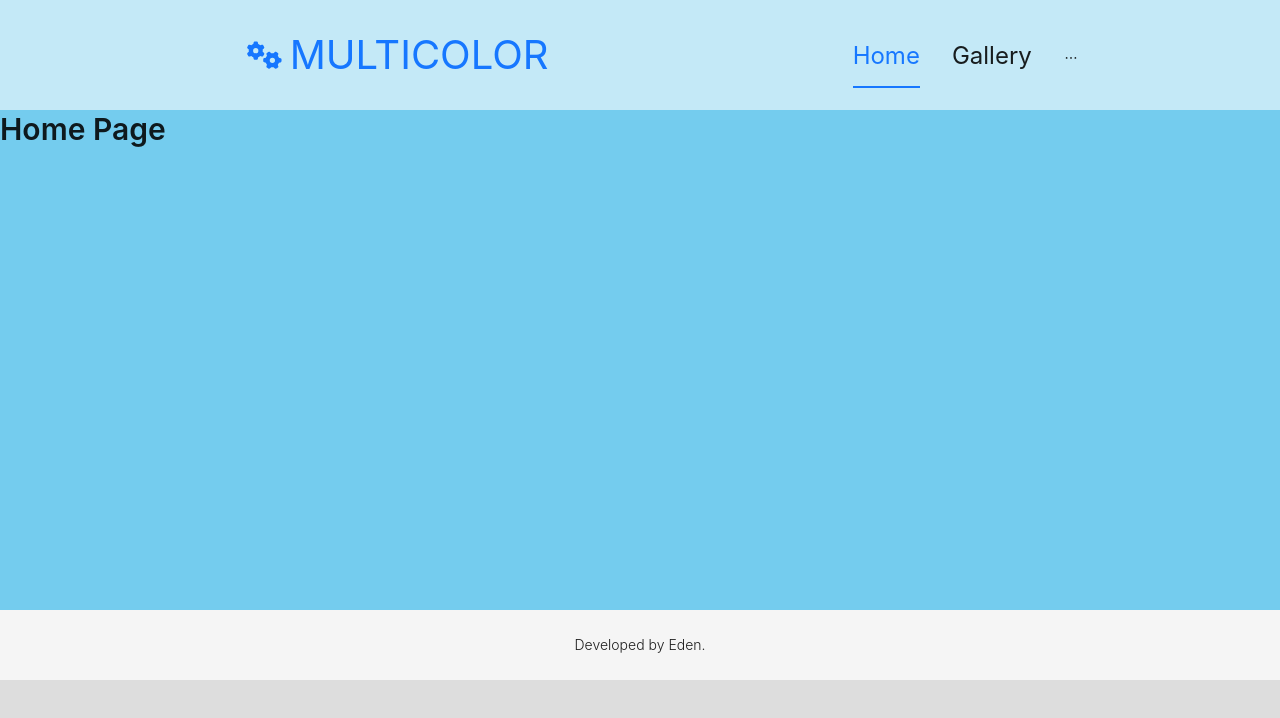
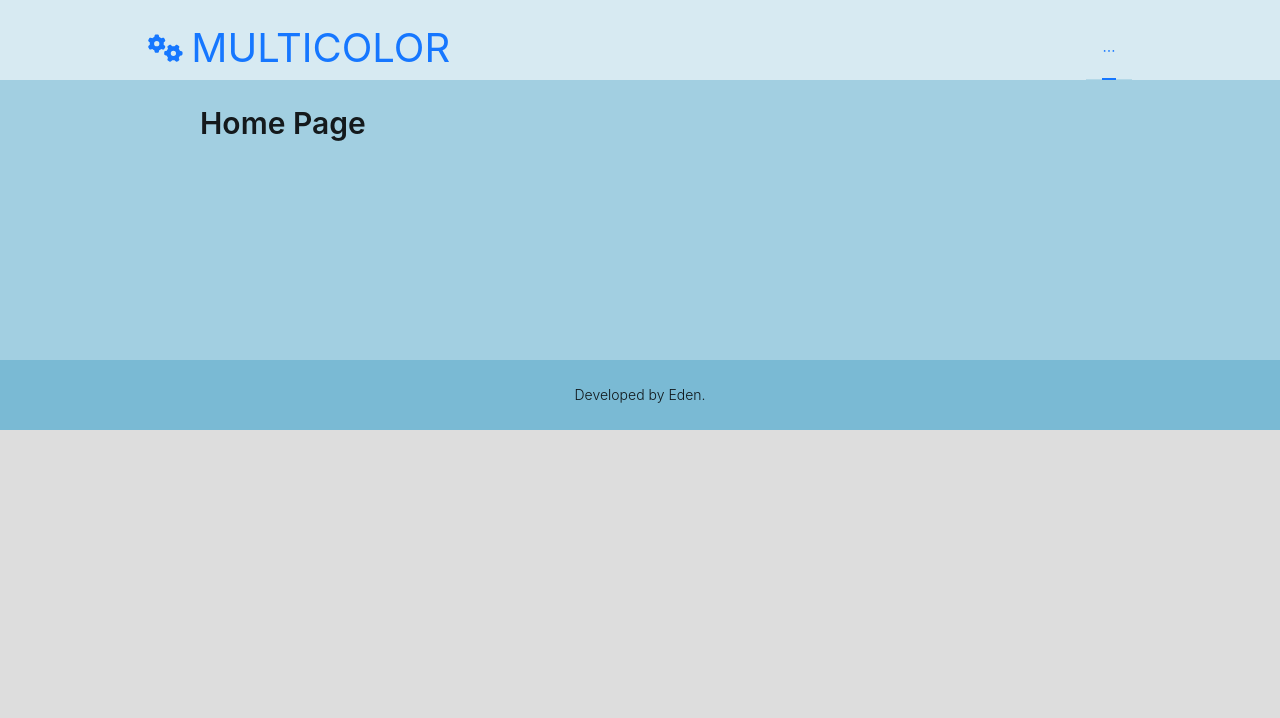
Before and after one commit to nvh-gel/gallery-react, a React (Create React App) app: page /contact in a window 1280 px wide. Shown: the top 718 px of the page. Built offline with nearby package versions, Linux system fonts and the light colour scheme.

Commit message:
apply theme

```diff
--- a/src/App.css
+++ b/src/App.css
@@ -1,15 +1,13 @@
 .layout-header {
     background-color: rgba(255, 255, 255, 0.7);
-    height: 110px;
-}
-
-.app {
-    background-color: #38b6e6;
+    height: 80px;
 }
 
 .content {
     background-color: rgba(255, 255, 255, 0.3);
-    height: 500px;
+    min-height: 280px;
+    padding: 24px 200px;
+    border: #0b0b0b;
 }
 
 .center-aligned {
--- a/src/App.tsx
+++ b/src/App.tsx
@@ -1,18 +1,63 @@
-import React from 'react';
+import React, {useEffect, useState} from 'react';
 import './App.css';
 import PageMenu from "./components/menu";
-import {Layout} from "antd";
+import {ConfigProvider, Layout} from "antd";
 import {Content, Footer, Header} from "antd/es/layout/layout";
-import {HashRouter, Route, Routes} from "react-router-dom";
+import {HashRouter, Route, Routes, useLocation} from "react-router-dom";
 import PageFooter from "./components/footer";
 import HomePage from "./pages/home";
 import GalleryPage from "./pages/gallery";
 import AboutPage from "./pages/about";
 import ContactPage from "./pages/contact";
 
+const themeBlue = {
+    token: {
+        colorBgBase: '#74ccee',
+    }
+}
+const themeRed = {
+    token: {
+        colorBgBase: '#ed544c',
+    }
+}
+const themeYellow = {
+    token: {
+        colorBgBase: '#eaa319',
+    }
+}
+const themeGreen = {
+    token: {
+        colorBgBase: '#16b5a3',
+    }
+}
+
 function Page() {
+
+    const location = useLocation();
+    const [currentTheme, setCurrentTheme] = useState(themeBlue);
+
+    function defineTheme(pathname: string) {
+        switch (pathname) {
+            case "/":
+                return themeBlue;
+            case "/gallery":
+                return themeRed;
+            case "/about":
+                return themeYellow;
+            case "/contact":
+                return themeGreen;
+            default:
+                return themeBlue;
+        }
+    }
+
+    useEffect(() => {
+        setCurrentTheme(defineTheme(location.pathname));
+    }, [location]);
+
     return (
         <div className="container">
+            <ConfigProvider theme={currentTheme}>
                 <Layout className="app layout">
                     <Header className="layout-header">
                         <PageMenu/>
@@ -28,9 +73,12 @@ function Page() {
                     <Footer>
                         <PageFooter/>
                     </Footer>
+
                 </Layout>
+            </ConfigProvider>
         </div>
-    );
+    )
+        ;
 }
 
 const App: React.FC = () => (
--- a/src/components/menu/index.tsx
+++ b/src/components/menu/index.tsx
@@ -7,15 +7,19 @@ import {NavLink, useLocation} from "react-router-dom";
 const menuItems = [{
     key: '/',
     label: <NavLink to="/">Home</NavLink>,
+    color: '#74ccee',
 }, {
     key: '/gallery',
     label: <NavLink to="/gallery">Gallery</NavLink>,
+    color: '#ed544c',
 }, {
     key: '/about',
     label: <NavLink to="/about">About Us</NavLink>,
+    color: '#eaa319',
 }, {
     key: '/contact',
     label: <NavLink to="/contact">Contact</NavLink>,
+    color: '#16b5a3',
 },];
 
 function PageMenu() {
@@ -23,8 +27,7 @@ function PageMenu() {
     const location = useLocation();
 
     return (
-        <Row justify="space-between" className="nav-bar" align="middle">
-            <Col span={4}/>
+        <Row justify="space-around" className="nav-bar" align="bottom">
             <Col span={8}>
                 <NavLink to="/">
                     <Space direction="horizontal">
@@ -33,12 +36,13 @@ function PageMenu() {
                     </Space>
                 </NavLink>
             </Col>
-            <Col span={4}/>
             <Col span={8}>
-                <Menu className="menu nav-bar"
-                      mode="horizontal"
-                      items={menuItems}
-                      selectedKeys={[location.pathname]}
+                <Menu
+                    className="nav-bar"
+                    mode="horizontal"
+                    items={menuItems}
+                    selectedKeys={[location.pathname]}
+                    style={{float: "right"}}
                 />
             </Col>
         </Row>
--- a/src/components/menu/menu.css
+++ b/src/components/menu/menu.css
@@ -1,4 +1,3 @@
-
 .logo {
     font-size: 40px;
     font-weight: 400;
@@ -8,9 +7,5 @@
     height: 100%;
     font-size: 24px;
     font-weight: 400;
+    background-color: transparent;
 }
-
-.menu {
-    background-color: transparent;
-    border: none;
-}
```
Lines whose indentation alone changed are shown as unchanged.
